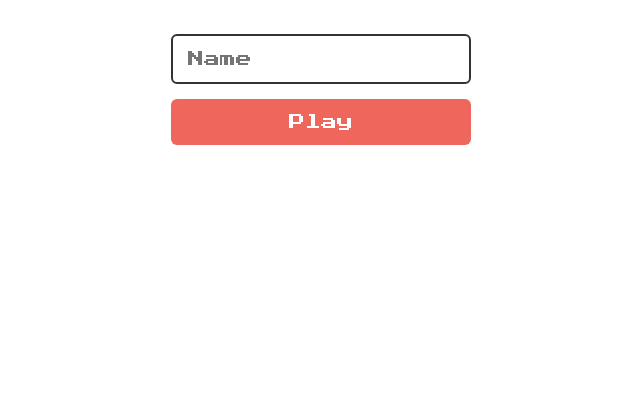
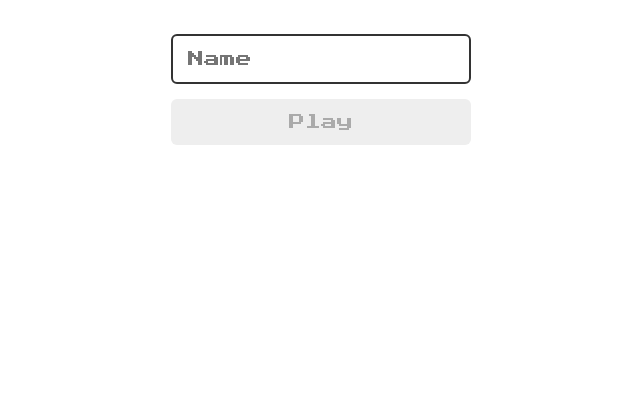
Before and after one commit to leonardoffirmino/memory-game, a plain HTML site: page index.html in a window 1280 px wide. Shown: the part 396-800 px from the top of the page, without its empty margins (319-959 px from the left). Drawn offline with Linux system fonts and the light colour scheme.

Commit message:
Add arquivo js

```diff
--- a/css/login.css
+++ b/css/login.css
@@ -47,3 +47,10 @@
   padding: 15px;
   cursor: pointer;
 }
+
+.login-button:disabled {
+  background-color: #eee;
+  color: #aaa;
+  cursor: auto;
+  ;
+}
--- a/index.html
+++ b/index.html
@@ -6,6 +6,8 @@
   <meta name="viewport" content="width=device-width, initial-scale=1.0">
   <link rel="stylesheet" href="./css/reset.css">
   <link rel="stylesheet" href="./css/login.css">
+
+  <script defer src="./js/login.js"></script>
 
   <title>Memory Game</title>
 </head>
--- /dev/null
+++ b/js/login.js
@@ -0,0 +1,16 @@
+const input = document.querySelector('.login-input');
+const button = document.querySelector('.login-button');
+
+
+const validateInput = ({ target }) => {
+  if (target.value.length > 2) {
+    button.removeAttribute('disabled');
+    return;
+  }
+
+  button.setAttribute('disabled', '');
+}
+
+
+
+input.addEventListener('input', validateInput);
```
